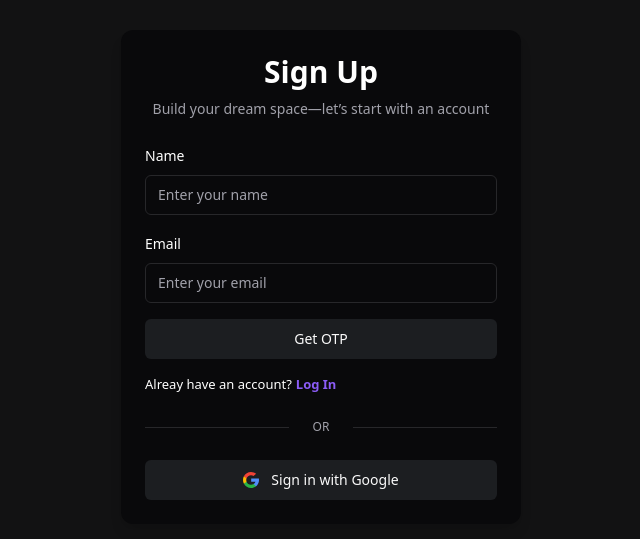
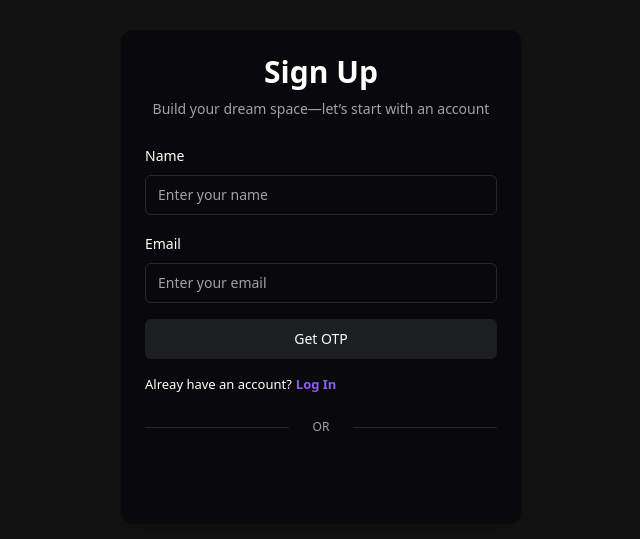
Before and after one commit to RetailDesignAI/spazes-fe, a React (Vite) app: page /auth/register in a window 1280 px wide. Shown: the part 123-662 px from the top of the page, without its empty margins (319-959 px from the left). Built offline with nearby package versions, Linux system fonts and the light colour scheme; no server answers.

Commit message:
feat: google signup integration

```diff
--- /dev/null
+++ b/src/pages/Auth/GoogleLoginBtn.tsx
@@ -0,0 +1,65 @@
+import { useEffect, useRef, useState } from 'react';
+import { useToast } from '@/components/ui/use-toast';
+import { LoginSources } from './auth.types';
+import api from '@/api/axiosConfig';
+import { GoogleCredentialResponse, GoogleLogin } from '@react-oauth/google';
+
+const GoogleLoginBtn = () => {
+  const { toast } = useToast();
+  const parentRef = useRef<HTMLDivElement>(null);
+  const [buttonWidth, setButtonWidth] = useState(0);
+
+  useEffect(() => {
+    const updateButtonWidth = () => {
+      if (parentRef.current) {
+        setButtonWidth(parentRef.current.offsetWidth);
+      }
+    };
+    updateButtonWidth();
+    window.addEventListener('resize', updateButtonWidth);
+
+    return () => {
+      window.removeEventListener('resize', updateButtonWidth);
+    };
+  }, []);
+
+  const googleLoginSuccess = async (credentialResponse: GoogleCredentialResponse) => {
+    const googleAccessToken = credentialResponse.credential;
+    try {
+      const res = await api.post('/auth/login', {
+        data: {
+          googleAccessToken,
+        },
+        source: LoginSources.Google,
+      });
+      console.log(res.data);
+    } catch (err) {
+      toast({
+        title: 'Uh oh! Something went wrong.',
+        description: 'Please try again',
+        variant: 'destructive',
+      });
+    }
+  };
+
+  const googleLoginError = () => {
+    toast({
+      title: 'Uh oh! Something went wrong.',
+      description: 'Please try again',
+      variant: 'destructive',
+    });
+  };
+
+  return (
+    <div className="w-full" ref={parentRef}>
+      <GoogleLogin
+        onSuccess={(credentialResponse) => googleLoginSuccess(credentialResponse)}
+        onError={googleLoginError}
+        useOneTap
+        width={buttonWidth}
+      />
+    </div>
+  );
+};
+
+export default GoogleLoginBtn;
--- a/src/pages/Auth/Login.tsx
+++ b/src/pages/Auth/Login.tsx
@@ -3,12 +3,12 @@ import FormErrorMessage from '@/components/ui/formErrorMessage';
 import { Input } from '@/components/ui/input';
 import { Label } from '@/components/ui/label';
 import { AppRoutes } from '@/lib/constants/routes';
-import { useGoogleLogin } from '@react-oauth/google';
 import { AnimatePresence } from 'framer-motion';
 import { useForm, SubmitHandler } from 'react-hook-form';
 import { Link } from 'react-router-dom';
 import { fadeAnimation } from '@/lib/animations';
 import { motion } from 'framer-motion';
+import GoogleLoginBtn from './GoogleLoginBtn';
 
 interface IFormInput {
   email: string;
@@ -21,10 +21,6 @@ const Login = () => {
     formState: { errors },
   } = useForm<IFormInput>();
   const onSubmit: SubmitHandler<IFormInput> = (data) => console.log(data);
-
-  const googleLogin = useGoogleLogin({
-    onSuccess: (tokenResponse) => console.log(tokenResponse),
-  });
 
   return (
     <motion.div className="w-full max-w-[400px] p-6 space-y-6 bg-card rounded-xl shadow-lg dark auth" {...fadeAnimation}>
@@ -64,10 +60,7 @@ const Login = () => {
         <span className="mx-4 bg-background px-2 text-muted-foreground text-[12px]">OR</span>
         <div className="flex-1 border-t border-muted" />
       </div>
-      <Button onClick={() => googleLogin()} className="w-full bg-custom-secondary flex justify-center items-center gap-3">
-        <img src="/google.svg" alt="Google Icon" className="w-4" />
-        Sign in with Google
-      </Button>
+      <GoogleLoginBtn />
     </motion.div>
   );
 };
--- a/src/pages/Auth/Signup.tsx
+++ b/src/pages/Auth/Signup.tsx
@@ -3,12 +3,12 @@ import FormErrorMessage from '@/components/ui/formErrorMessage';
 import { Input } from '@/components/ui/input';
 import { Label } from '@/components/ui/label';
 import { AppRoutes } from '@/lib/constants/routes';
-import { useGoogleLogin } from '@react-oauth/google';
 import { AnimatePresence } from 'framer-motion';
 import { useForm, SubmitHandler } from 'react-hook-form';
 import { Link } from 'react-router-dom';
 import { fadeAnimation } from '@/lib/animations';
 import { motion } from 'framer-motion';
+import GoogleLoginBtn from './GoogleLoginBtn';
 
 interface IFormInput {
   name: string;
@@ -22,10 +22,6 @@ const Signup = () => {
     formState: { errors },
   } = useForm<IFormInput>();
   const onSubmit: SubmitHandler<IFormInput> = (data) => console.log(data);
-
-  const googleLogin = useGoogleLogin({
-    onSuccess: (tokenResponse) => console.log(tokenResponse),
-  });
 
   return (
     <motion.div className="w-full max-w-[400px] p-6 space-y-6 bg-card rounded-xl shadow-lg dark auth" {...fadeAnimation}>
@@ -72,10 +68,7 @@ const Signup = () => {
         <span className="mx-4 bg-background px-2 text-muted-foreground text-[12px]">OR</span>
         <div className="flex-1 border-t border-muted" />
       </div>
-      <Button onClick={() => googleLogin()} className="w-full bg-custom-secondary flex justify-center items-center gap-3">
-        <img src="/google.svg" alt="Google Icon" className="w-4" />
-        Sign in with Google
-      </Button>
+      <GoogleLoginBtn />
     </motion.div>
   );
 };
--- /dev/null
+++ b/src/pages/Auth/auth.types.ts
@@ -0,0 +1,4 @@
+export enum LoginSources {
+  OTP = 'otp',
+  Google = 'google',
+}
```
Also changed, not shown: public/google.svg (deleted).
